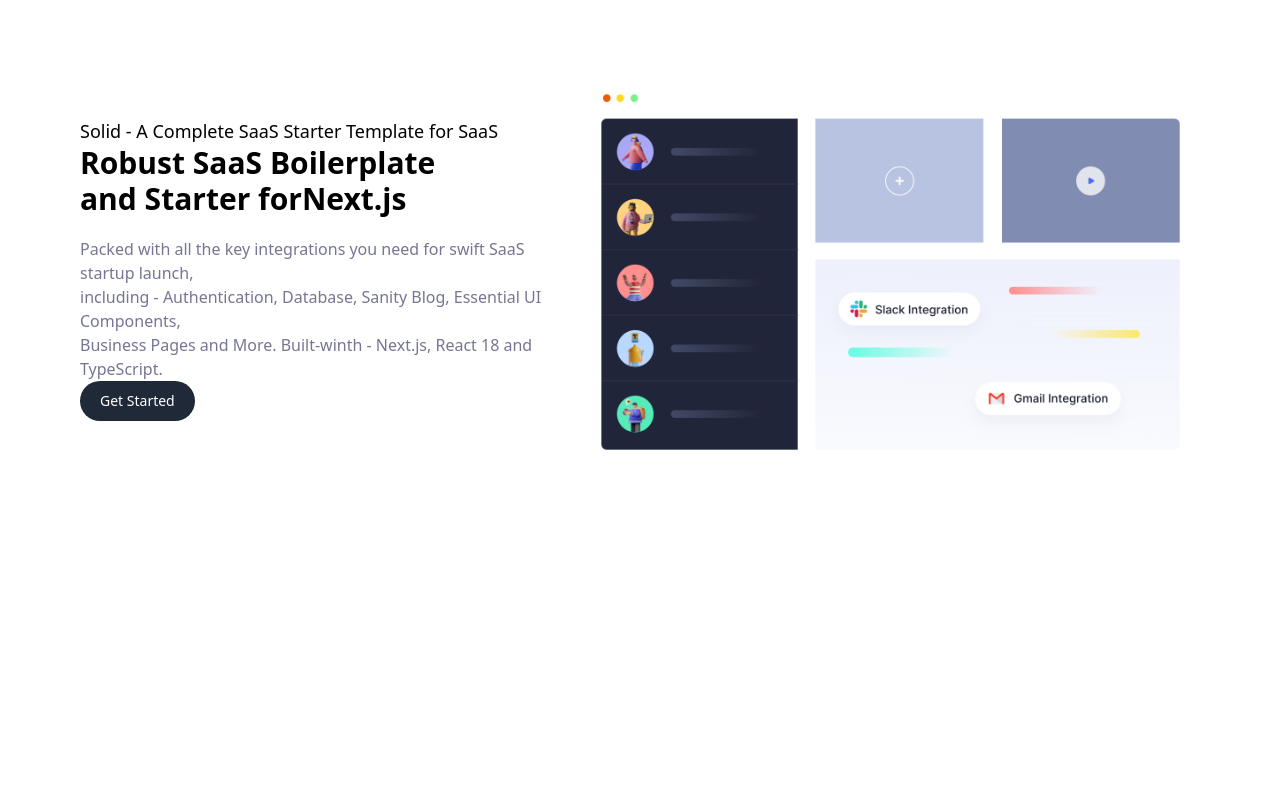
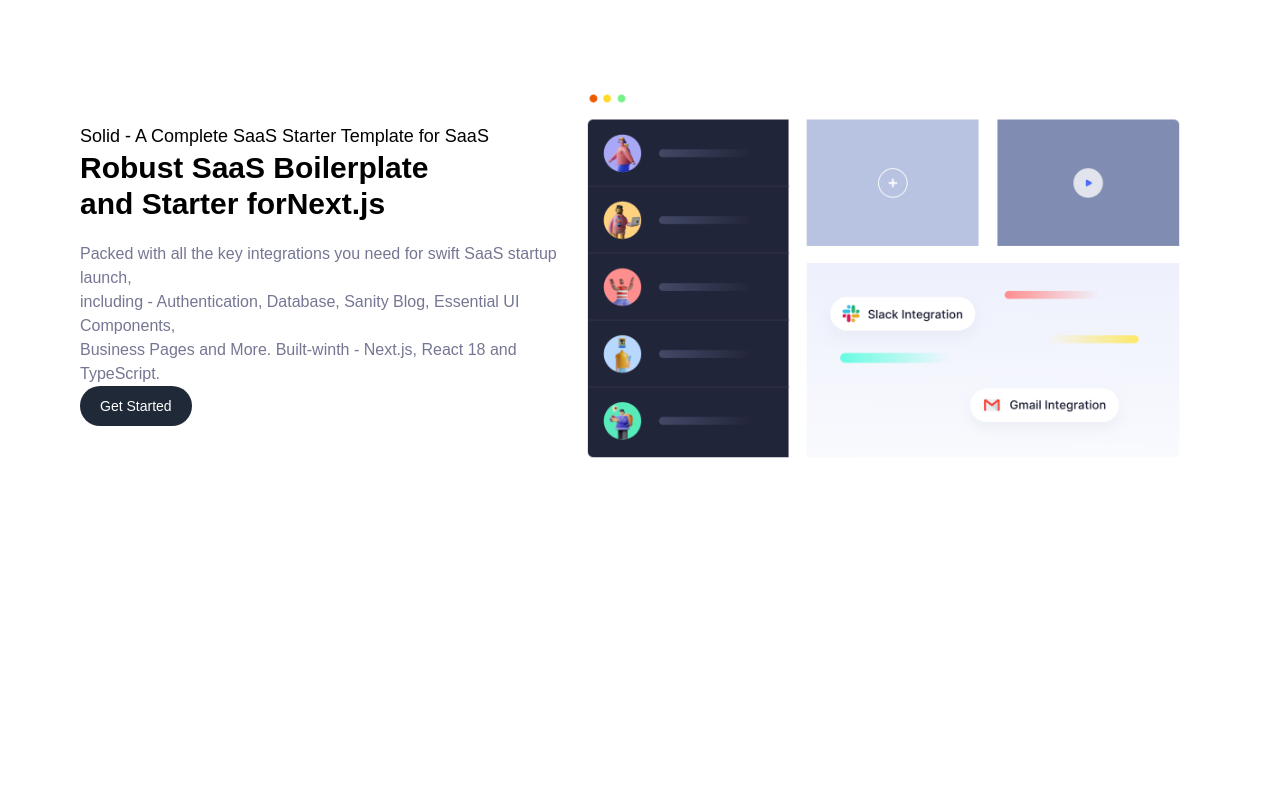
Before and after one commit to hovinhnghiem/Cybersoft_Solid, a plain HTML site: page index.html in a window 1280 px wide. Shown: the part 107-897 px from the top of the page. Drawn offline with nearby package versions, Linux system fonts and the light colour scheme; a script that the page names is missing; files whose address does not match are found by name.

Commit message:
Update style.css

```diff
--- a/CSS/style.css
+++ b/CSS/style.css
@@ -6,8 +6,7 @@ html {
     -moz-tab-size: 4;
     -o-tab-size: 4;
     tab-size: 4;
-    font-family: ui-sans-serif, system-ui, -apple-system, BlinkMacSystemFont, Segoe UI, Roboto, Helvetica Neue, Arial, Noto Sans, sans-serif, Apple Color Emoji, Segoe UI Emoji, Segoe UI Symbol, Noto Color Emoji;
-    font-feature-settings: normal;
+    font-family: __Inter_e66fe9, __Inter_Fallback, __Roboto_e66fe9, __Roboto_Fallback, sans-serif;
     font-variation-settings: normal
 }
 
```
